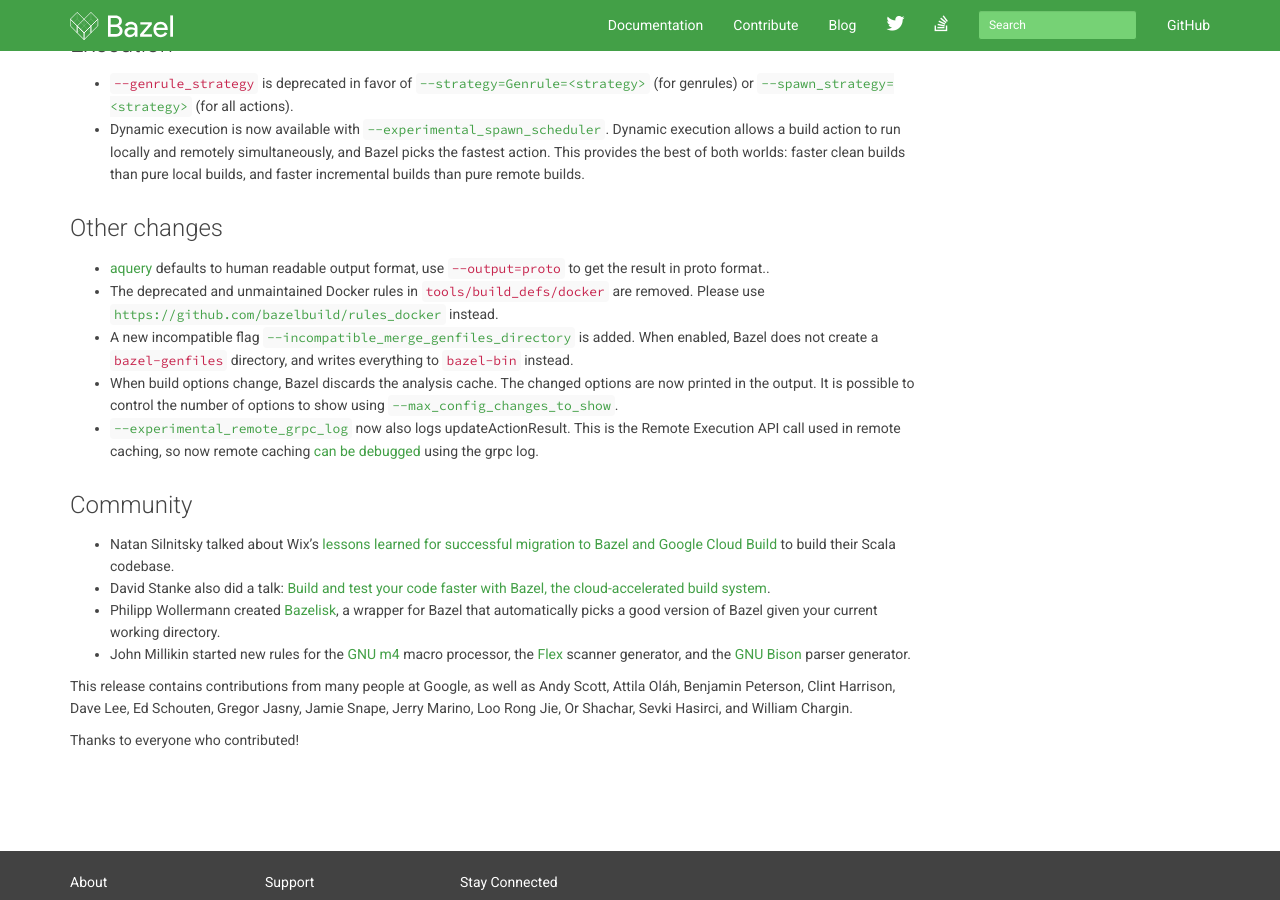
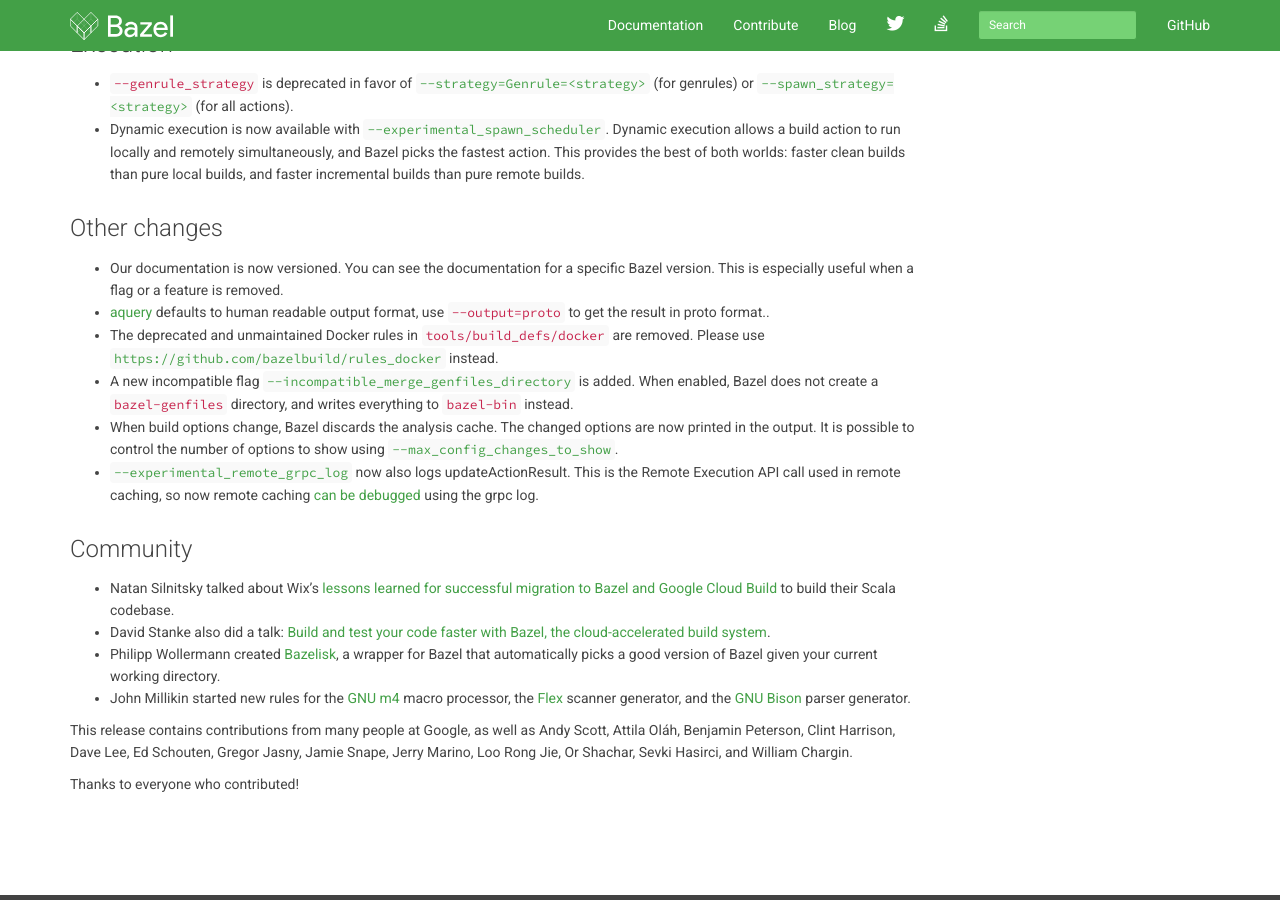
Before and after one commit to bazelbuild/bazel-blog, a Jekyll site: the page built from _posts/2018-12-19-bazel-0.21.md, in a window 1280 px wide and 900 px high, scrolled down 1547 px. Built offline with Jekyll 4.4.1, drawn with Linux system fonts in a browser that asks for light colours; nearby versions of some CDN libraries; library files that are not in the unit come from our copies; Markdown is read by kramdown in place of the engine named in the settings.

Commit message:
Fix other Youtube link Add note about versioned documentation.

```diff
--- a/_posts/2018-12-19-bazel-0.21.md
+++ b/_posts/2018-12-19-bazel-0.21.md
@@ -82,6 +82,9 @@
 
 ## Other changes
 
+*   Our documentation is now versioned. You can see the documentation for a
+    specific Bazel version. This is especially useful when a flag or a feature
+    is removed.
 *   [aquery](https://docs.bazel.build/versions/master/user-manual.html#aquery)
     defaults to human readable output format, use `--output=proto` to get the
     result in proto format..
@@ -105,7 +108,7 @@
 ## Community
 
 *   Natan Silnitsky talked about Wix's [lessons learned for successful migration to Bazel and Google Cloud Build](https://www.youtube.com/watch?v=nKx21CsT744) to build their Scala codebase.
-*   David Stanke also did a talk: [Build and test your code faster with Bazel, the cloud-accelerated build system](https://www.youtube.com/watch?v=NqRpf7rJvP4).
+*   David Stanke also did a talk: [Build and test your code faster with Bazel, the cloud-accelerated build system](https://www.youtube.com/watch?v=QFqcKT6sGoc).
 *   Philipp Wollermann created [Bazelisk](https://github.com/philwo/bazelisk), a wrapper for Bazel that automatically picks a good version of Bazel given your current working directory.
 *   John Millikin started new rules for the [GNU m4](https://github.com/jmillikin/rules_m4) macro processor, the [Flex](https://github.com/jmillikin/rules_flex) scanner generator, and the [GNU Bison](https://github.com/jmillikin/rules_bison) parser generator.
 
```
